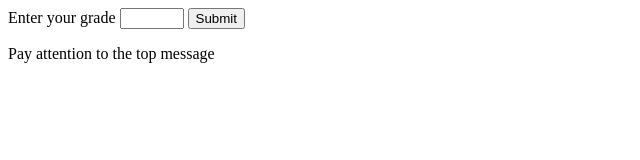
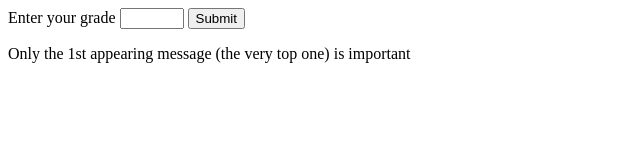
Before and after one commit to the4thwind/javabasic, a plain HTML site: page index.html in a window 1280 px wide. Shown: the whole page, without its empty margins (0-640 px from the left). Drawn offline with Linux system fonts and the light colour scheme.

Commit message:
Malevolent Shrine

```diff
--- a/index.html
+++ b/index.html
@@ -16,4 +16,4 @@
     <script src="grade-calc.js"></script>
 </body>
 </html>
-<p>Pay attention to the top message</p>
+<p>Only the 1st appearing message (the very top one) is important</p>
```
